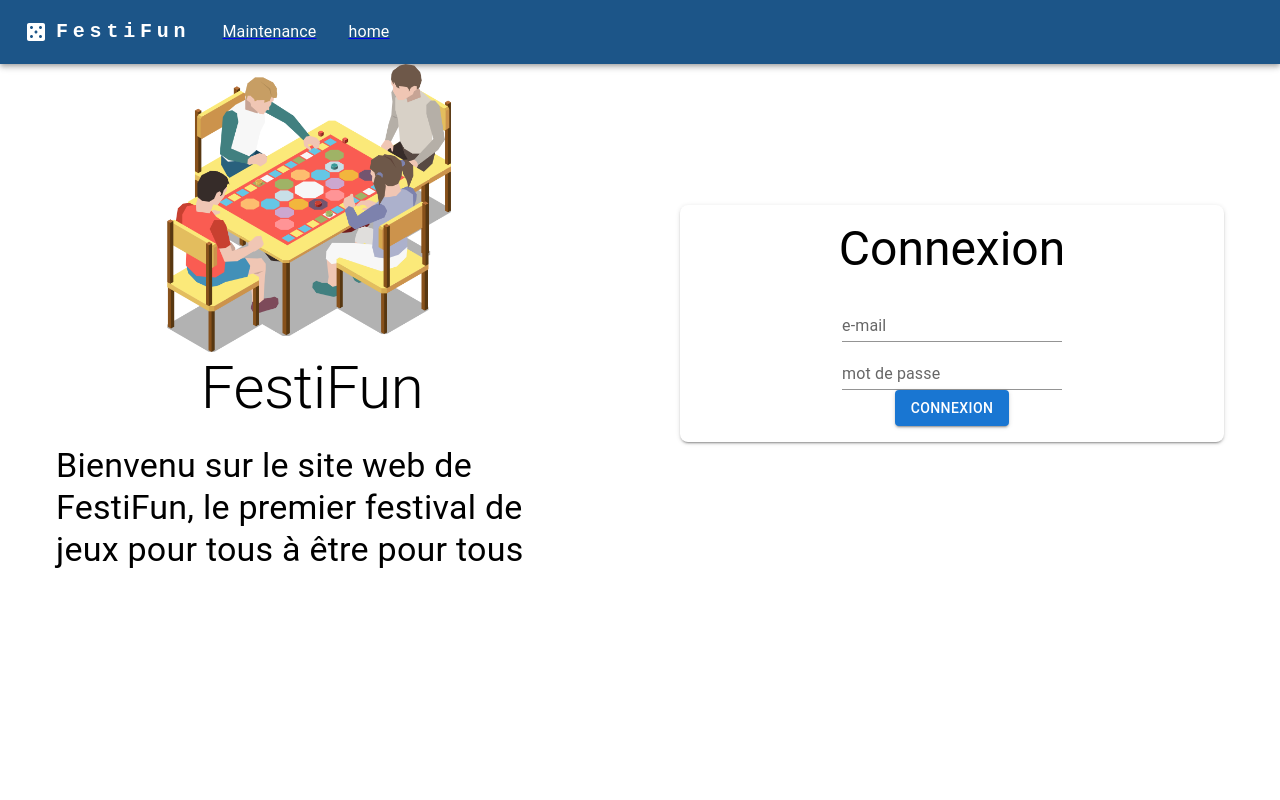
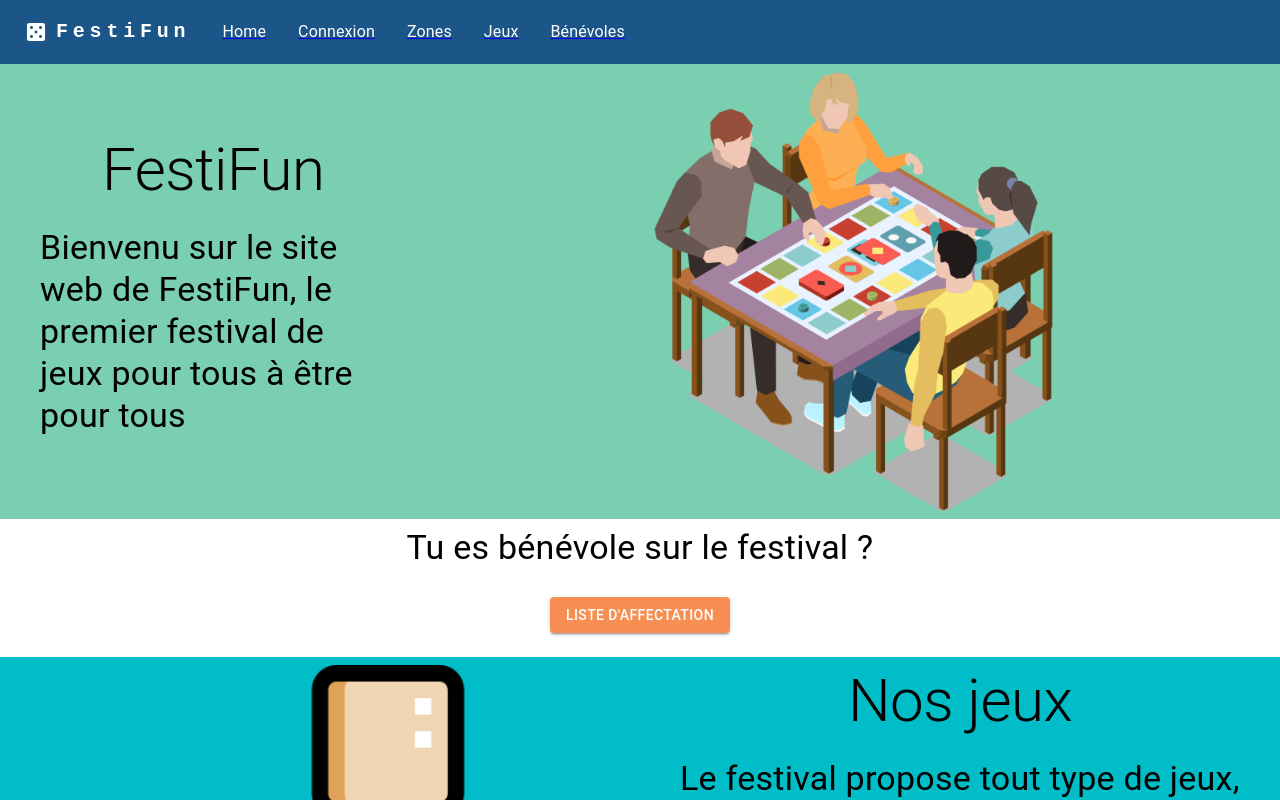
Before and after one commit to laulilaura/Festival-Front-App, a React (Create React App) app: page / in a window 1280 px wide. Shown: the top 800 px of the page. Built offline with nearby package versions, Linux system fonts and the light colour scheme.

Commit message:
création des pages home, benevoles, jeux,zones et diverses mises en place

```diff
--- a/package.json
+++ b/package.json
@@ -8,6 +8,7 @@
     "@fontsource/roboto": "^4.5.8",
     "@mui/icons-material": "^5.11.0",
     "@mui/material": "^5.11.8",
+    "@mui/material-next": "^6.0.0-alpha.75",
     "@testing-library/jest-dom": "^5.16.5",
     "@testing-library/react": "^13.4.0",
     "@testing-library/user-event": "^13.5.0",
@@ -16,6 +17,7 @@
     "react-native-web": "^0.18.12",
     "react-router-dom": "^6.8.1",
     "react-scripts": "5.0.1",
+    "react-window": "^1.8.8",
     "web-vitals": "^2.1.4"
   },
   "scripts": {
--- /dev/null
+++ b/src/component/Benevoles.js
@@ -0,0 +1,54 @@
+import * as React from 'react';
+import Header from './Header';
+
+import { FixedSizeList } from 'react-window';
+import {Link} from 'react-router-dom';
+
+import { Box, ListItem, ListItemButton, ListItemText, Typography } from '@mui/material';
+import Button from '@mui/material-next/Button';
+import Grid from '@mui/system/Unstable_Grid';
+
+
+function renderRow(props) {
+    const { index, style } = props;
+
+    return (
+      <ListItem style={style} key={index} component="div" disablePadding>
+        <ListItemButton>
+          <ListItemText primary={`Bénévoles ${index + 1}`} />
+        </ListItemButton>
+      </ListItem>
+    );
+}
+
+export default function Benevoles(){
+    return (
+    <div className="Benevoles">
+        <Header/>
+        <Grid container spacing={2} sx={{height:'100%', width:'100%',  display: 'flex', m:0, p:0}}>
+            <Grid xs={12} sx={{display: 'flex', flexDirection: 'column', alignItems: 'center'}}>
+                <Typography variant="h2">Benevoles</Typography>
+            </Grid>
+            <Grid xs={6} sx={{display: 'flex', flexDirection: 'column', alignItems: 'center'}}>
+            <Button sx={{backgroundColor:'#FBCE9E'}} variant="filledTonal" component={Link} to="/maintenance">Par crénau</Button>
+            </Grid>
+            <Grid xs={6} sx={{display: 'flex', flexDirection: 'column', alignItems: 'center'}}>
+            <Button sx={{backgroundColor:'#FBCE9E'}} variant="filledTonal" component={Link} to="/maintenance">Par zone</Button>
+            </Grid>
+            <Grid xs={12} sx={{display: 'flex', flexDirection: 'column', alignItems: 'center', p:5}}>
+                <Box sx={{ width: '100%', height: 400, maxWidth: 360, bgcolor: 'background.paper' }}>
+                    <FixedSizeList
+                        height={400}
+                        width={600}
+                        itemSize={46}
+                        itemCount={200}
+                        overscanCount={5}
+                    >
+                        {renderRow}
+                    </FixedSizeList>
+                </Box>
+            </Grid>
+        </Grid>
+    </div>
+    );
+};
--- a/src/App.js
+++ b/src/component/Connexion.js
@@ -1,12 +1,9 @@
 import * as React from 'react';
-import imageHome from './picture/familleHome.png'
-import Header from './component/Header';
+import imageConnexion from '../picture/familleHome.png';
+import Header from './Header';
 //import './App.css';
 //import {Link} from 'react-router-dom'
-import Box from '@mui/material/Box';
-import Button from '@mui/material/Button';
-import TextField from '@mui/material/TextField';
-import Typography from '@mui/material/Typography';
+import { Box, Button, TextField, Typography } from '@mui/material';
 
 /*
 const useStyles = makeStyles({
@@ -22,12 +19,12 @@ const useStyles = makeStyles({
 });
 */
 
-function App() {
+function Connexion() {
 
   return (
-    <div className="App">
+    <div className="Connexion">
       <Header/>
-      <Box sx={{display: 'flex', flexDirection: 'row', justifyContent: 'space-around', alignItems: 'center', height:'100%', width:'100%'}}>
+      <Box sx={{display: 'flex', flexDirection: 'row', justifyContent: 'space-around', alignItems: 'center', height:'100%', width:'100%', mt:5}}>
         <Box
         sx={{
           display: 'flex',
@@ -35,7 +32,7 @@ function App() {
           width: '40%',
           height: '100%'
         }}>
-          <img style={{ height: '100%'}} src={imageHome} className="App-logo" alt="imageHome" />
+          <img style={{ height: '100%'}} src={imageConnexion} className="App-logo" alt="imageHome" />
           <Typography variant="h2" gutterBottom sx={{display: 'flex',justifyContent: 'center'}}>
             FestiFun
           </Typography>
@@ -52,31 +49,34 @@ function App() {
           boxShadow: 2,
           borderRadius: 2,
           p: 2,
-          width: '40%',
+          width: '30%',
           height: '100%',
           flexDirection: 'column',
           justifyContent: 'center',
-          alignItems: 'center'
+          alignItems: 'center',
+          py: 3
         }}
         >
-          <Typography variant="h3" gutterBottom>
+          <Typography variant="h3" sx={{m: 1}} gutterBottom>
             Connexion
           </Typography>
           <TextField
-          id="standard-email"
-          label="e-mail"
-          variant="standard"
+            sx={{m: 1}}
+            id="standard-email"
+            label="e-mail"
+            variant="standard"
           />
           <TextField
+            sx={{m: 1}}
             id="standard-mdp"
             label="mot de passe"
             variant="standard"
           />
-          <Button id="Button" variant="contained">Connexion</Button>
+          <Button id="Button" variant="contained" sx={{m: 2}}>Connexion</Button>
         </Box>
       </Box>
     </div>
   );
 }
 
-export default App;
+export default Connexion;
--- a/src/component/Header.js
+++ b/src/component/Header.js
@@ -20,8 +20,11 @@ const pages = [
   { name: "Maintenance", path: "/maintenance" },
 ];*/
 const pages = [
-  { name: "Maintenance", path: "/maintenance" },
-  { name: "home", path: "/" }
+  { name: "Home", path: "/" },
+  { name: "Connexion", path: "/connexion" },
+  { name: "Zones", path: "/zones" },
+  { name: "Jeux", path: "/jeux" },
+  { name: "Bénévoles", path: "/benevoles" },
 ];
 
 function Header() {
--- /dev/null
+++ b/src/component/Home.js
@@ -0,0 +1,65 @@
+import * as React from 'react';
+import Header from './Header';
+// images
+import imageHome from '../picture/familleHome2.png';
+import imageJeux from '../picture/icons/scrabble.png';
+import imageZones from '../picture/icons/espace-reserve.png';
+
+import Grid from '@mui/system/Unstable_Grid';
+import { Button, Typography } from '@mui/material';
+
+import {Link} from 'react-router-dom';
+
+function Home(){
+    return (
+    <div className="Home">
+        <Header/>
+        <Grid container spacing={2} sx={{height:'100%', width:'100%',  display: 'flex', m:0, p:0}}>
+          <Grid xs={4} sx={{display: 'flex', flexDirection: 'column', alignItems: 'center', justifyContent: 'center', px:5, backgroundColor:'#7ACFB0'}}>
+            <Typography variant="h2" gutterBottom sx={{display: 'flex',justifyContent: 'center'}}>
+                FestiFun
+            </Typography>
+            <Typography variant="h4" gutterBottom>
+                Bienvenu sur le site web de FestiFun, le premier festival de jeux pour tous à être pour tous
+            </Typography>
+          </Grid>
+          <Grid xs={8} sx={{px:5, backgroundColor:'#7ACFB0'}}>
+            <img style={{ height: '100%', width: '100%'}} src={imageHome} className="App-logo" alt="imageHome" />
+          </Grid>
+
+          <Grid xs={12} sx={{display: 'flex', flexDirection: 'column', alignItems: 'center', px:5}}>
+            <Typography variant="h4" gutterBottom> Tu es bénévole sur le festival ?</Typography>
+            <Button id="buttonBenevoles" variant="contained" sx={{m: 2, backgroundColor:'#F88F52'}} component={Link} to="/benevoles"> Liste d'affectation </Button>
+          </Grid>
+
+          <Grid xs={6} sx={{px:5, backgroundColor:'#00BDC8'}}>
+            <img style={{ height: '100%', width: '100%'}} src={imageJeux} className="App-logo" alt="imageJeux" />
+          </Grid>
+          <Grid xs={6} sx={{display: 'flex', flexDirection: 'column', alignItems: 'center', px:5, backgroundColor:'#00BDC8'}}>
+            <Typography variant="h2" gutterBottom sx={{display: 'flex',justifyContent: 'center'}}>
+                Nos jeux
+            </Typography>
+            <Typography variant="h4" gutterBottom>
+                Le festival propose tout type de jeux, venez les découvrir !
+            </Typography>
+            <Button id="buttonJeux" variant="contained" sx={{m: 2, backgroundColor:'#F88F52'}} component={Link} to="/jeux"> Liste de nos jeux </Button>
+          </Grid>
+
+          <Grid xs={8} sx={{display: 'flex', flexDirection: 'column', alignItems: 'center', justifyContent: 'center', px:5}}>
+            <Typography variant="h2" gutterBottom sx={{display: 'flex',justifyContent: 'center'}}>
+                Zones
+            </Typography>
+            <Typography variant="h4" gutterBottom>
+                Pleins de zones sur le festival
+            </Typography>
+            <Button id="buttonJeux" variant="contained" sx={{m: 2, backgroundColor:'#F88F52'}} component={Link} to="/zones"> Liste de nos zones </Button>
+          </Grid>
+          <Grid xs={4} sx={{px:5}}>
+            <img style={{ height: '100%', width: '100%'}} src={imageZones} className="App-logo" alt="imageZones" />
+          </Grid>
+        </Grid>
+    </div>
+    );
+}
+
+export default Home;
--- /dev/null
+++ b/src/component/Jeux.js
@@ -0,0 +1,14 @@
+import * as React from 'react';
+import Header from './Header';
+import { Typography } from '@mui/material';
+
+function Jeux(){
+    return (
+    <div className="Jeux">
+        <Header/>
+        <Typography>Jeux</Typography>
+    </div>
+    );
+}
+
+export default Jeux;
--- a/src/component/MaintenancePage.js
+++ b/src/component/MaintenancePage.js
@@ -10,8 +10,8 @@ function MaintenancePage() {
   return (
       <Box>
         <Header/>
-        <Box sx={{display: 'flex', flexDirection: 'column', justifyContent: 'center', alignItems: 'center', height:'100%', width:'100%'}}>
-          <img style={{ width: '40%'}} src={logoMaintenance} alt="icon de maintenance"/>
+        <Box sx={{display: 'flex', flexDirection: 'column', justifyContent: 'center', alignItems: 'center', height:'100%', width:'100%', my: 5}}>
+          <img style={{ width: 200}} src={logoMaintenance} alt="icon de maintenance"/>
           <Typography variant="overline" display="block">Page en construction, revient plus tard !</Typography >
         </Box>
       </Box>
--- /dev/null
+++ b/src/component/Zones.js
@@ -0,0 +1,14 @@
+import * as React from 'react';
+import Header from './Header';
+import { Typography } from '@mui/material';
+
+function Zones(){
+    return (
+    <div className="Zones">
+        <Header/>
+        <Typography>Zones</Typography>
+    </div>
+    );
+}
+
+export default Zones;
--- a/src/index.jsx
+++ b/src/index.jsx
@@ -1,9 +1,15 @@
 import React from 'react';
 import ReactDOM from 'react-dom/client';
 import './index.css';
-import App from './App';
+// Components
+import Connexion from './component/Connexion';
 import Maintenance from './component/MaintenancePage';
+import Home from './component/Home';
+import Jeux from './component/Jeux';
+import Zones from './component/Zones';
+import Benevoles from './component/Benevoles';
 import ErrorPage from "./component/error-page";
+
 import reportWebVitals from './reportWebVitals';
 import {
   createBrowserRouter,
@@ -17,11 +23,27 @@ https://reactrouter.com/en/main/start/tutorial
 const router = createBrowserRouter([
   {
     path: "/",
-    element: <App />,
+    element: <Home />,
+    errorElement: <ErrorPage />
+  },{
+    path: "/connexion",
+    element: <Connexion />,
     errorElement: <ErrorPage />,
   },{
     path: "/maintenance",
     element: <Maintenance />,
+    errorElement: <ErrorPage />
+  },{
+    path: "/jeux",
+    element: <Jeux />,
+    errorElement: <ErrorPage />
+  },{
+    path: "/zones",
+    element: <Zones />,
+    errorElement: <ErrorPage />
+  },{
+    path: "/benevoles",
+    element: <Benevoles />,
     errorElement: <ErrorPage />
   },
 ]);
```
Also changed, not shown: refs.txt, src/index.css (line endings or trailing spaces), 2 other files (tests, documents, lock files or other folders).
